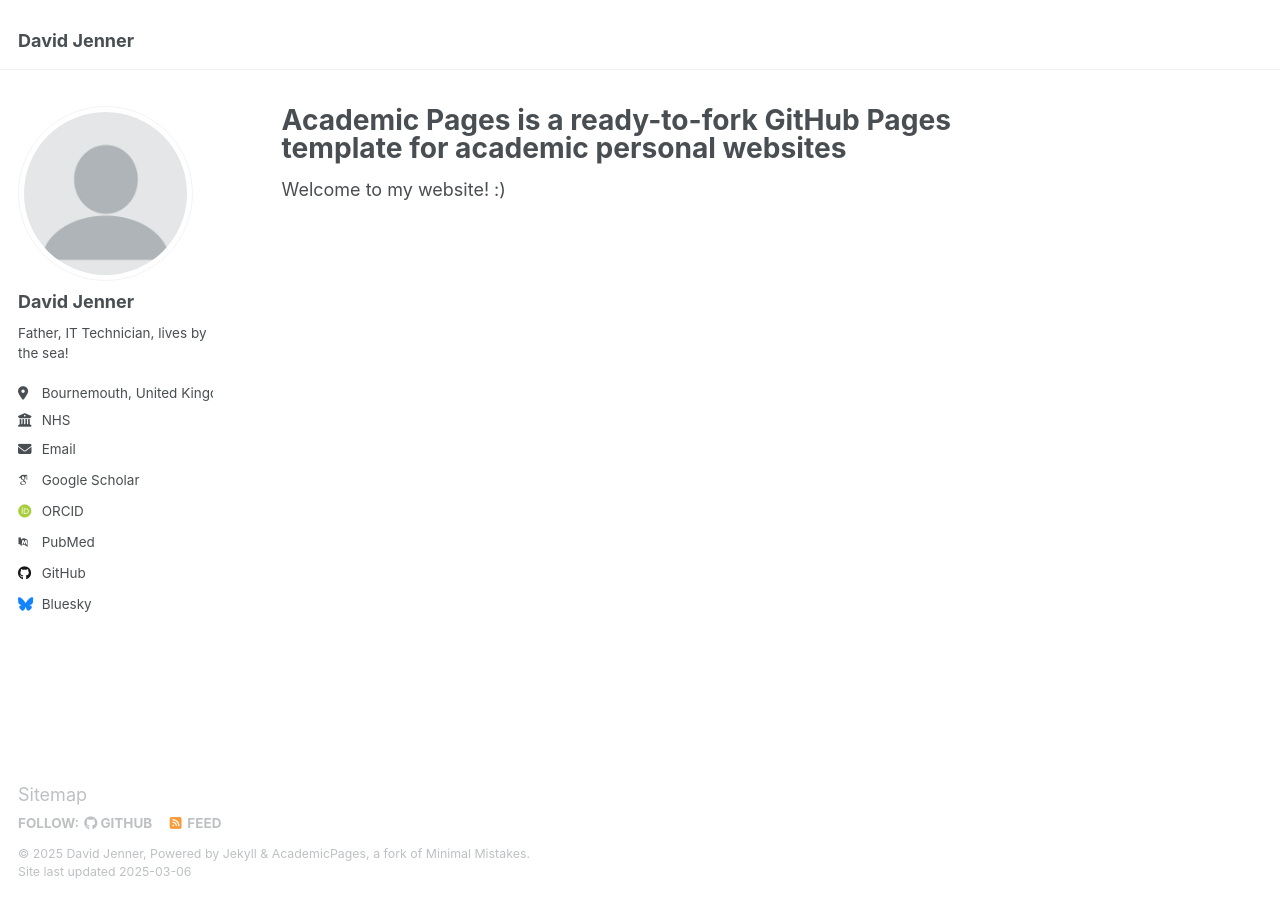
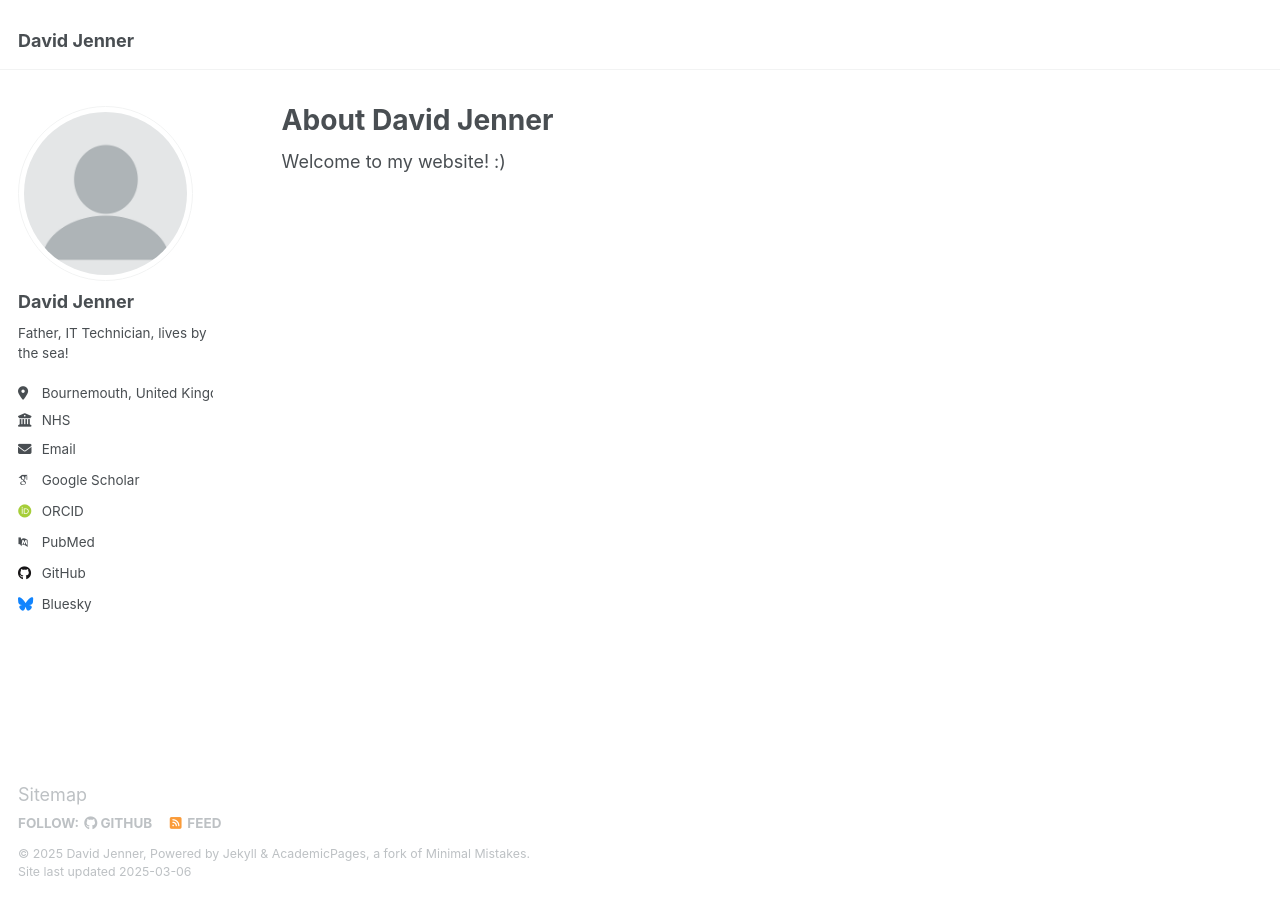
Before and after one commit to davidjenner/davidjenner.github.io, a Jekyll site: the page built from _pages/about.md, in a window 1280 px wide. Built offline with Jekyll 4.4.1, drawn with Linux system fonts in a browser that asks for light colours; some web fonts are replaced.

Commit message:
Update about.md
About David Jenner

```diff
--- a/_pages/about.md
+++ b/_pages/about.md
@@ -1,6 +1,6 @@
 ---
 permalink: /
-title: "Academic Pages is a ready-to-fork GitHub Pages template for academic personal websites"
+title: "About David Jenner"
 author_profile: true
 redirect_from:
   - /about/
```
